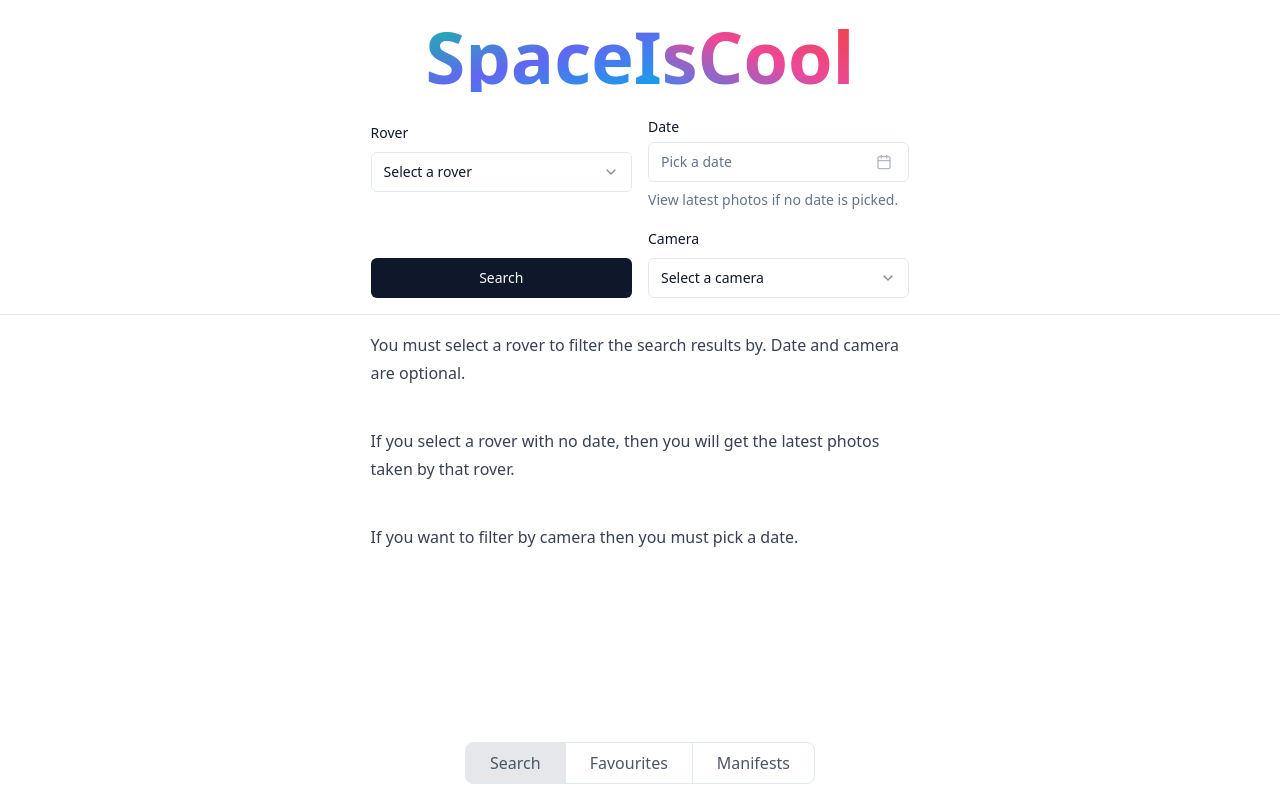
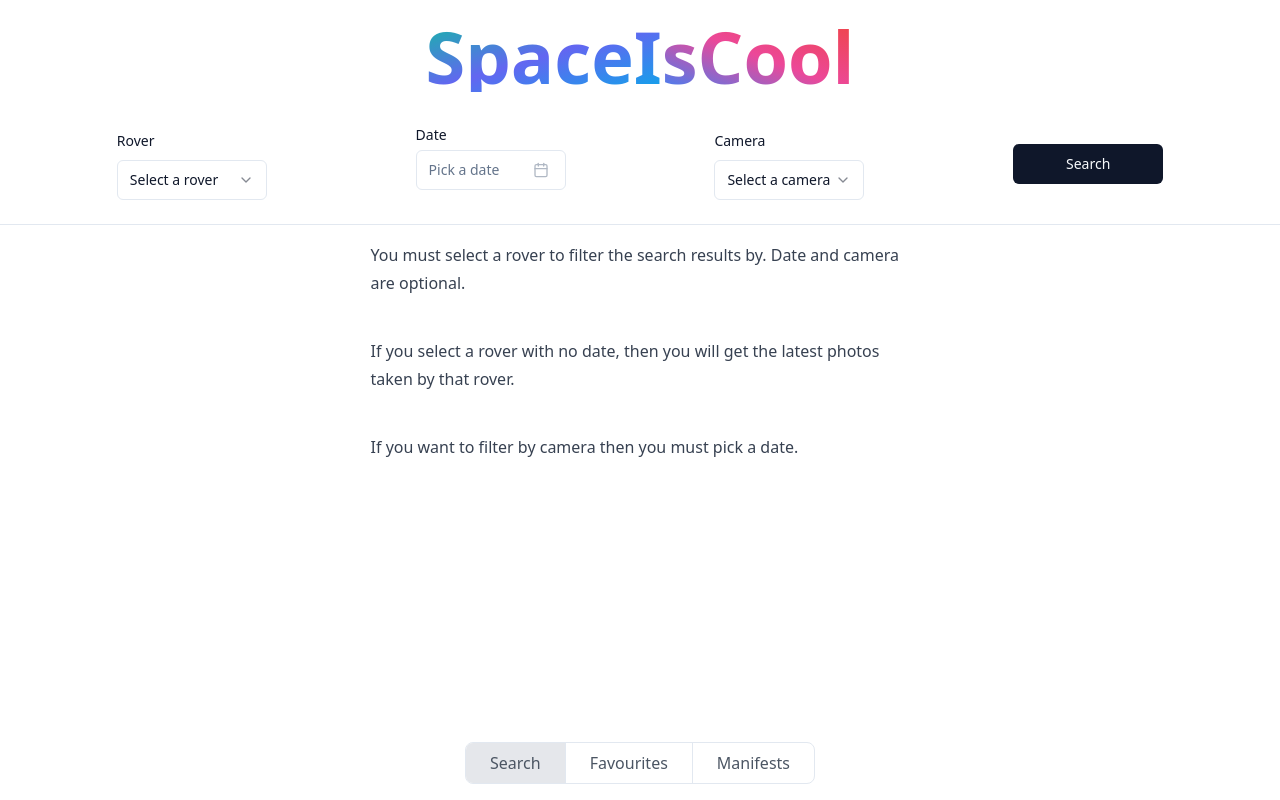
Before and after one commit to james-langridge/space-is-cool, a Next.js app: page /search in a window 1280 px wide. Built offline with nearby package versions, Linux system fonts and the light colour scheme.

Commit message:
Improve search form UI

```diff
--- a/app/(with-header-footer)/search/ui/SearchForm.tsx
+++ b/app/(with-header-footer)/search/ui/SearchForm.tsx
@@ -111,12 +111,9 @@ export default function SearchForm() {
 
   return (
     <Form {...form}>
-      <form
-        onSubmit={form.handleSubmit(onSubmit)}
-        className="mt-7 w-full max-w-prose px-7"
-      >
-        <div className="flex flex-row justify-between space-x-4">
-          <div className="flex w-1/2 flex-col justify-between space-y-4">
+      <form onSubmit={form.handleSubmit(onSubmit)} className="mt-7 w-full p-2">
+        <div className="flex flex-wrap items-start justify-center gap-10 sm:items-start sm:justify-evenly">
+          <div className="w-[150px]">
             <FormField
               control={form.control}
               name="rover"
@@ -144,19 +141,9 @@ export default function SearchForm() {
                 </FormItem>
               )}
             />
-
-            <Button type="submit" disabled={isPending}>
-              {isPending ? (
-                <>
-                  <Loader2 className="mr-2 h-4 w-4 animate-spin" /> Please wait
-                </>
-              ) : (
-                'Search'
-              )}
-            </Button>
           </div>
 
-          <div className="flex w-1/2 flex-col justify-between space-y-4">
+          <div className="w-[150px]">
             <FormField
               control={form.control}
               name="earth_date"
@@ -225,14 +212,13 @@ export default function SearchForm() {
                       />
                     </PopoverContent>
                   </Popover>
-                  <FormDescription>
-                    View latest photos if no date is picked.
-                  </FormDescription>
                   <FormMessage />
                 </FormItem>
               )}
             />
+          </div>
 
+          <div className="w-[150px]">
             <FormField
               control={form.control}
               name="camera"
@@ -268,6 +254,18 @@ export default function SearchForm() {
               )}
             />
           </div>
+
+          <div className="w-[150px] self-end sm:self-center">
+            <Button type="submit" disabled={isPending} className="w-full">
+              {isPending ? (
+                <>
+                  <Loader2 className="mr-2 h-4 w-4 animate-spin" /> Please wait
+                </>
+              ) : (
+                'Search'
+              )}
+            </Button>
+          </div>
         </div>
       </form>
     </Form>
```
